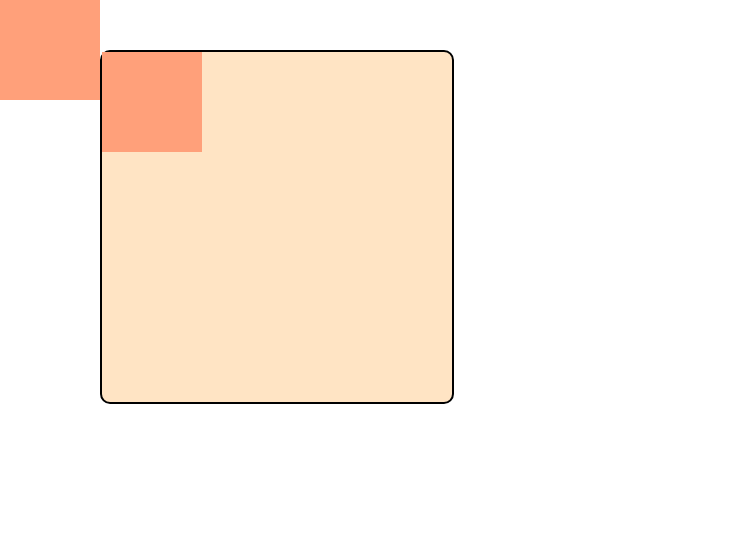
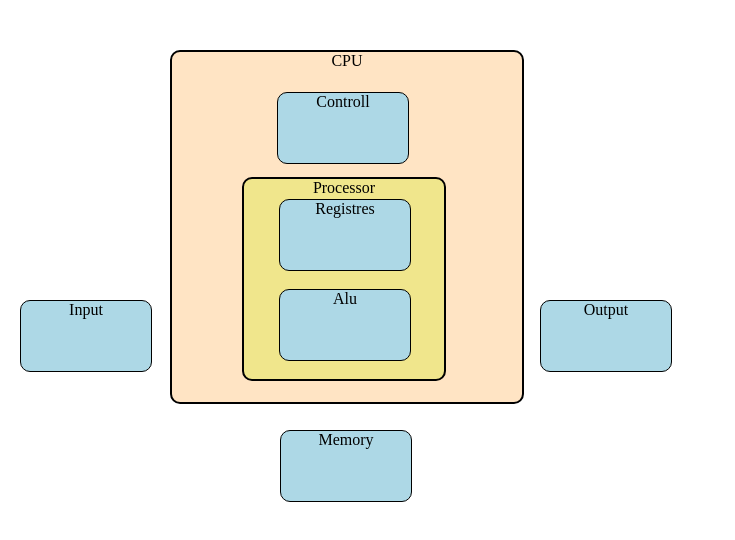
Before and after one commit to kajanesheim/kajanesheim.github.io, a plain HTML site: page Datamaskin/cpu.html in a window 1280 px wide. Shown: the whole page, without its empty margins (0-735 px from the left). Drawn offline with Linux system fonts and the light colour scheme.

Commit message:
cpu bilde

```diff
--- a/Datamaskin/cpu.css
+++ b/Datamaskin/cpu.css
@@ -1,25 +1,90 @@
-#controll {}
+#controll {
+    left: 105px;
+    top: 40px;
+    width: 130px;
+    height: 70px;
+    background-color: lightblue;
+    border: solid black 1px;
+    border-radius: 10px;
+    text-align: center;
 
-#processor {}
+}
 
-#registers {}
+#processor {
+    left: 70px;
+    top: 125px;
+    width: 200px;
+    height: 200px;
+    background-color: khaki;
+    border: solid black 2px;
+    border-radius: 10px;
+    text-align: center;
+}
 
-#alu {}
+#registers {
+    left: 35px;
+    top: 20px;
+    width: 130px;
+    height: 70px;
+    background-color: lightblue;
+    border: solid black 1px;
+    border-radius: 10px;
+    text-align: center;
+}
 
-#memory {}
+#alu {
+    left: 35px;
+    top: 110px;
+    width: 130px;
+    height: 70px;
+    background-color: lightblue;
+    border: solid black 1px;
+    border-radius: 10px;
+    text-align: center;
+}
 
-#input {}
+#memory {
+    left: 280px;
+    top: 430px;
+    width: 130px;
+    height: 70px;
+    background-color: lightblue;
+    border: solid black 1px;
+    border-radius: 10px;
+    text-align: center;
+}
 
-#output{}
+#input {
+    left: 20px;
+    top: 300px;
+    width: 130px;
+    height: 70px;
+    background-color: lightblue;
+    border: solid black 1px;
+    border-radius: 10px;
+    text-align: center;
+}
+
+#output{
+    left: 540px;
+    top: 300px;
+    width: 130px;
+    height: 70px;
+    background-color: lightblue;
+    border: solid black 1px;
+    border-radius: 10px;
+    text-align: center;
+}
 
 #cpu {
-    left: 100px;
+    left: 170px;
     top: 50px;
     width: 350px;
     height: 350px;
     background-color: bisque;
     border: solid black 2px;
     border-radius: 10px;
+    text-align: center;
 }
 
 .firkant {
@@ -28,5 +93,5 @@
     top: 0;
     width: 100px;
     height: 100px;
-    background-color: lightsalmon;
+    background-color: rgba(100, 140, 192, 0.877);
 }
--- a/Datamaskin/cpu.html
+++ b/Datamaskin/cpu.html
@@ -8,15 +8,15 @@
     <link rel="stylesheet" href="cpu.css">
 </head>
 <body>
-    <div class="firkant" id="cpu">
-        <div class="firkant" id="controll"></div>
-        <div class="firkant" id="processor">
-            <div class="firkant" id="registers"></div>
-            <div class="firkant" id="alu"></div>
+    <div class="firkant" id="cpu">CPU
+        <div class="firkant" id="controll">Controll</div>
+        <div class="firkant" id="processor">Processor
+            <div class="firkant" id="registers">Registres</div>
+            <div class="firkant" id="alu">Alu</div>
         </div>
     </div>
-    <div class="firkant" id="memory"></div>
-    <div class="firkant" id="input"></div>
-    <div class="firkant" id="output"></div>
+    <div class="firkant" id="memory">Memory</div>
+    <div class="firkant" id="input">Input</div>
+    <div class="firkant" id="output">Output</div>
 </body>
 </html>
```
